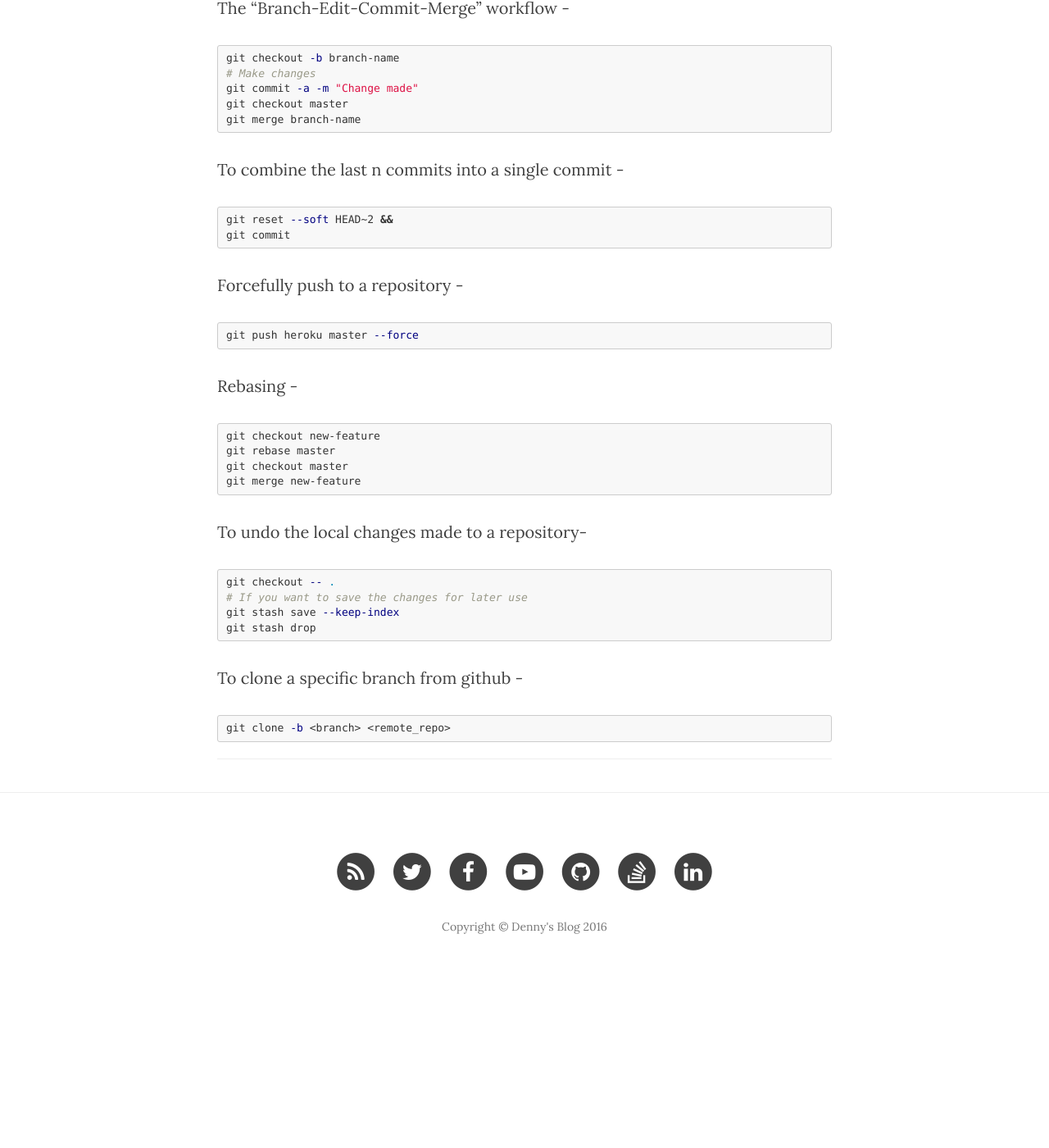
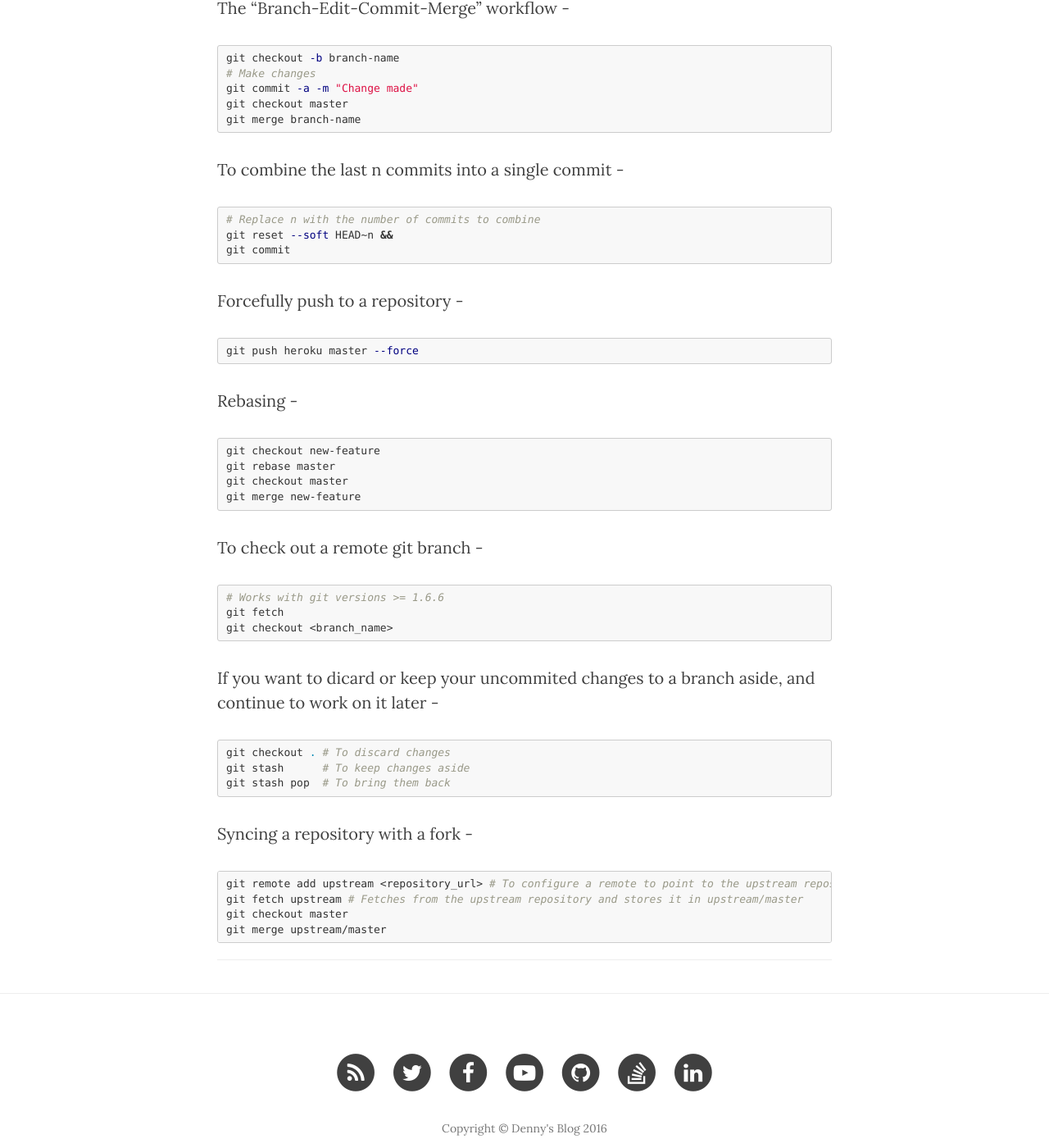
Before and after one commit to dennyac/dennyac.github.io, a Jekyll site: the page built from _posts/2015-04-10-frequently-used-git-commands.markdown, in a window 1280 px wide and 1400 px high, scrolled down 1173 px. Shown: the whole window at 82% size. Built offline with Jekyll 4.4.1, drawn with Linux system fonts in a browser that asks for light colours; nearby versions of some CDN libraries; comment, search, counter and statistics services are not loaded; before the commit the page ends 2379 px from its top, so only the background shows below that.

Commit message:
Modify git post

```diff
--- a/_posts/2015-04-10-frequently-used-git-commands.markdown
+++ b/_posts/2015-04-10-frequently-used-git-commands.markdown
@@ -38,7 +38,8 @@ git merge branch-name
 
 To combine the last n commits into a single commit -
 {% highlight bash %}
-git reset --soft HEAD~2 &&
+# Replace n with the number of commits to combine
+git reset --soft HEAD~n &&
 git commit
 {% endhighlight %}
 
@@ -58,16 +59,26 @@ git merge new-feature
 {% endhighlight %}
 
 
-To undo the local changes made to a repository-
+To check out a remote git branch -
 {% highlight bash %}
-git checkout -- .
-# If you want to save the changes for later use
-git stash save --keep-index
-git stash drop
+# Works with git versions >= 1.6.6
+git fetch
+git checkout <branch_name>
 {% endhighlight %}
 
 
-To clone a specific branch from github -
+If you want to dicard or keep your uncommited changes to a branch aside, and continue to work on it later -
 {% highlight bash %}
-git clone -b <branch> <remote_repo>
+git checkout . # To discard changes
+git stash      # To keep changes aside
+git stash pop  # To bring them back
 {% endhighlight %}
+
+
+Syncing a repository with a fork -
+{% highlight bash %}
+git remote add upstream <repository_url> # To configure a remote to point to the upstream repository
+git fetch upstream # Fetches from the upstream repository and stores it in upstream/master
+git checkout master
+git merge upstream/master
+{% endhighlight %}
```
